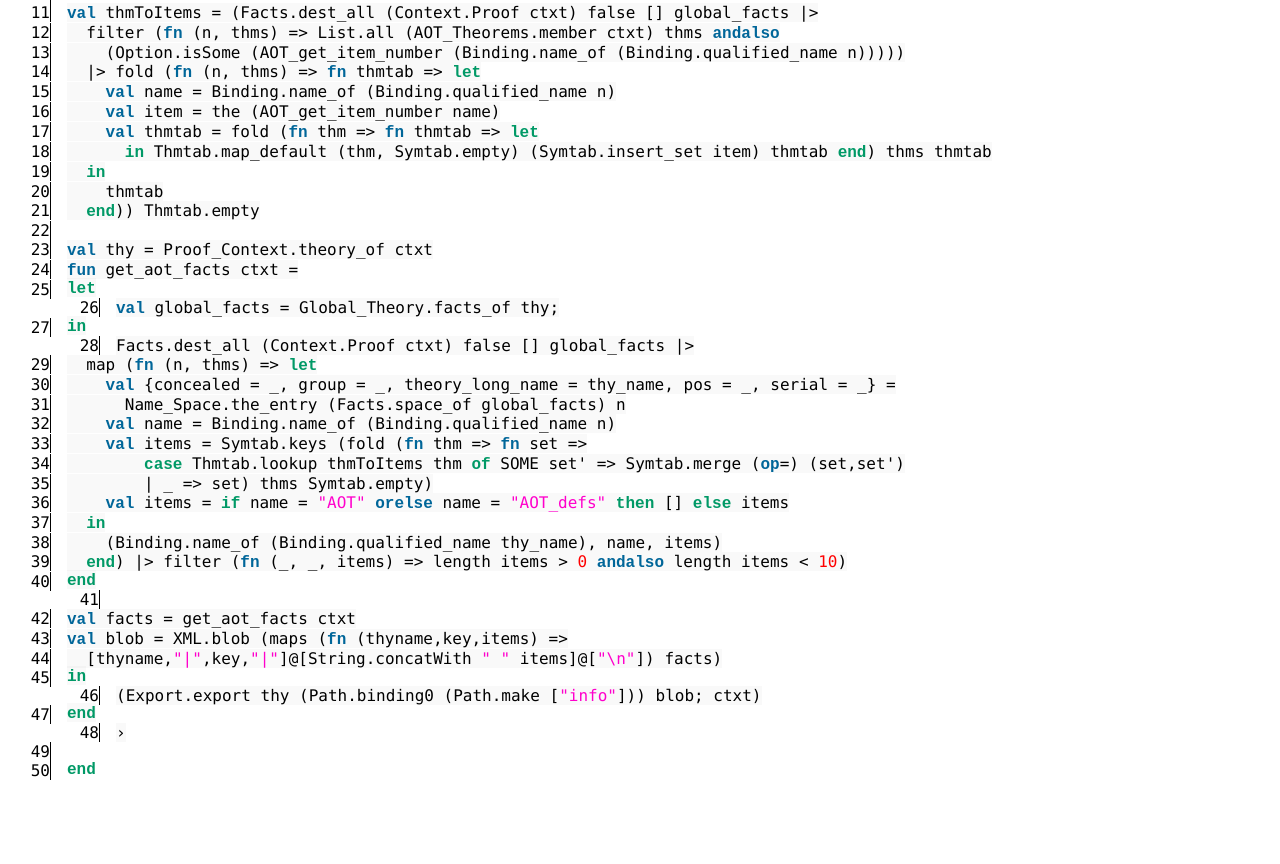
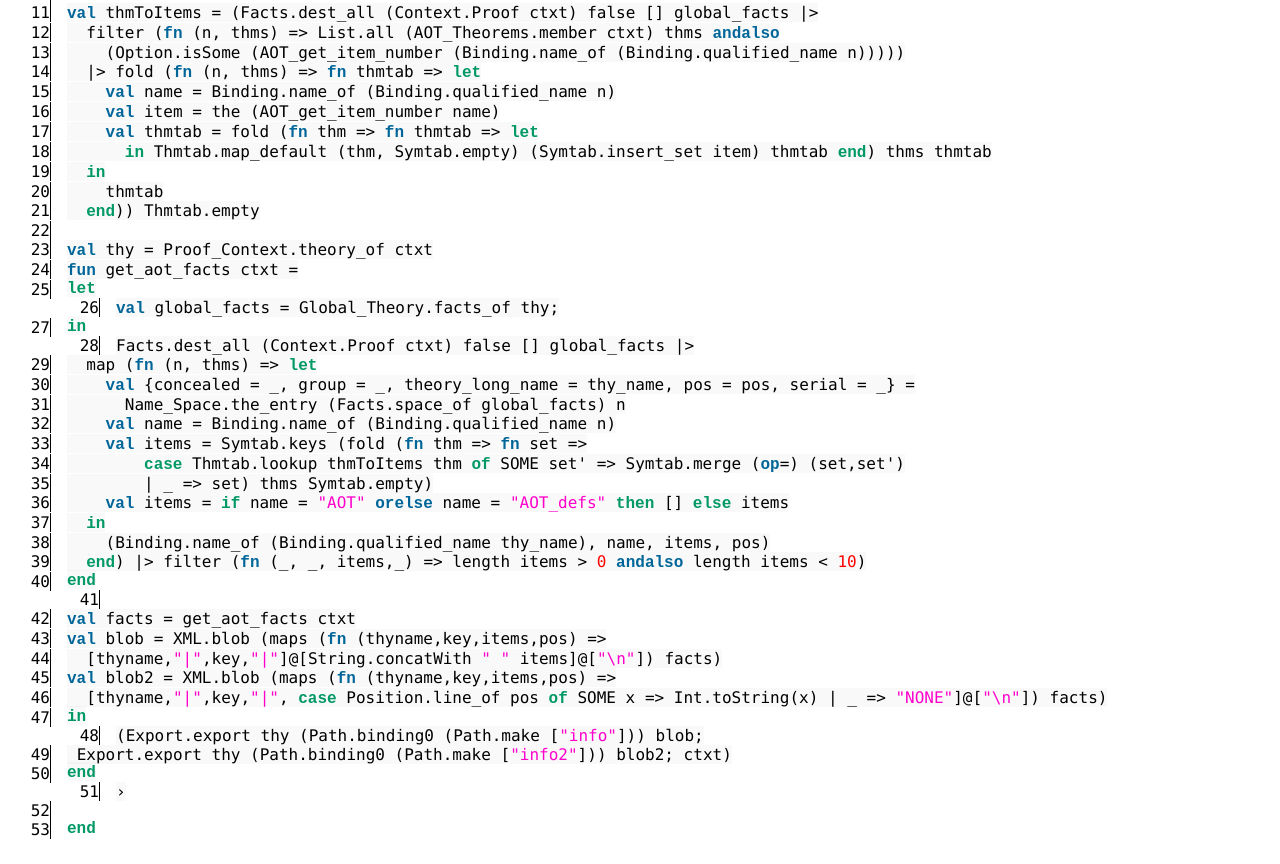
Before and after one commit to ekpyron/AOT, a plain HTML site: page ExportInfo.html in a window 1280 px wide. Shown: the part 281-1145 px from the top of the page. Before the commit the page ends 1086 px from the top, so only its background shows below. Drawn offline with Linux system fonts and the light colour scheme; a web font is replaced by a local one.

Commit message:
Deploying to gh-pages from @ ekpyron/AOT@0b37b01bf23013a36829ac8755730af9c34d17f5 🚀

```diff
--- a/ExportInfo.html
+++ b/ExportInfo.html
@@ -94,7 +94,7 @@ pre .linenumber span {
 <a name="L27" href="#L27"><span class="linenumber">27</span></a><span class="keyword2"><span class="keyword">in</span></span>
 <a name="L28" href="#L28"><span class="linenumber">28</span></a>Facts.dest_all <span class="main">(</span>Context.Proof <span class="entity">ctxt</span><span class="main">)</span> false <span class="main">[</span><span class="main">]</span> <span class="entity">global_facts</span> |&gt;
 <a name="L29" href="#L29"><span class="linenumber">29</span></a>  map <span class="main">(</span><span class="keyword1"><span class="keyword">fn</span></span> <span class="main">(</span><span class="entity">n</span><span class="main">,</span> <span class="entity">thms</span><span class="main">)</span> <span class="main">=&gt;</span> <span class="keyword2"><span class="keyword">let</span></span>
-<a name="L30" href="#L30"><span class="linenumber">30</span></a>    <span class="keyword1"><span class="keyword">val</span></span> <span class="main">{</span>concealed <span class="main">=</span> <span class="main">_</span><span class="main">,</span> group <span class="main">=</span> <span class="main">_</span><span class="main">,</span> theory_long_name <span class="main">=</span> <span class="entity">thy_name</span><span class="main">,</span> <span title="(491)">pos</span> <span class="main">=</span> <span class="main">_</span><span class="main">,</span> serial <span class="main">=</span> <span class="main">_</span><span class="main">}</span> <span class="main">=</span>
+<a name="L30" href="#L30"><span class="linenumber">30</span></a>    <span class="keyword1"><span class="keyword">val</span></span> <span class="main">{</span>concealed <span class="main">=</span> <span class="main">_</span><span class="main">,</span> group <span class="main">=</span> <span class="main">_</span><span class="main">,</span> theory_long_name <span class="main">=</span> <span class="entity">thy_name</span><span class="main">,</span> <span title="(491)">pos</span> <span class="main">=</span> <span class="entity"><span title="(491)">pos</span></span><span class="main">,</span> serial <span class="main">=</span> <span class="main">_</span><span class="main">}</span> <span class="main">=</span>
 <a name="L31" href="#L31"><span class="linenumber">31</span></a>      Name_Space.the_entry <span class="main">(</span>Facts.space_of <span class="entity">global_facts</span><span class="main">)</span> <span class="entity">n</span>
 <a name="L32" href="#L32"><span class="linenumber">32</span></a>    <span class="keyword1"><span class="keyword">val</span></span> <span class="entity">name</span> <span class="main">=</span> Binding.name_of <span class="main">(</span>Binding.qualified_name <span class="entity">n</span><span class="main">)</span>
 <a name="L33" href="#L33"><span class="linenumber">33</span></a>    <span class="keyword1"><span class="keyword">val</span></span> <span class="entity">items</span> <span class="main">=</span> Symtab.keys <span class="main">(</span>fold <span class="main">(</span><span class="keyword1"><span class="keyword">fn</span></span> <span class="entity">thm</span> <span class="main">=&gt;</span> <span class="keyword1"><span class="keyword">fn</span></span> <span class="entity">set</span> <span class="main">=&gt;</span>
@@ -102,19 +102,22 @@ pre .linenumber span {
 <a name="L35" href="#L35"><span class="linenumber">35</span></a>        <span class="main">|</span> <span class="main">_</span> <span class="main">=&gt;</span> <span class="entity">set</span><span class="main">)</span> <span class="entity">thms</span> Symtab.empty<span class="main">)</span>
 <a name="L36" href="#L36"><span class="linenumber">36</span></a>    <span class="keyword1"><span class="keyword">val</span></span> <span class="entity">items</span> <span class="main">=</span> <span class="keyword2"><span class="keyword">if</span></span> <span class="entity">name</span> <span class="main">=</span> <span class="inner_quoted">"AOT"</span> <span class="keyword1"><span class="keyword">orelse</span></span> <span class="entity">name</span> <span class="main">=</span> <span class="inner_quoted">"AOT_defs"</span> <span class="keyword2"><span class="keyword">then</span></span> <span class="main">[</span><span class="main">]</span> <span class="keyword2"><span class="keyword">else</span></span> <span class="entity">items</span>
 <a name="L37" href="#L37"><span class="linenumber">37</span></a>  <span class="keyword2"><span class="keyword">in</span></span>
-<a name="L38" href="#L38"><span class="linenumber">38</span></a>    <span class="main">(</span>Binding.name_of <span class="main">(</span>Binding.qualified_name <span class="entity">thy_name</span><span class="main">)</span><span class="main">,</span> <span class="entity">name</span><span class="main">,</span> <span class="entity">items</span><span class="main">)</span>
-<a name="L39" href="#L39"><span class="linenumber">39</span></a>  <span class="keyword2"><span class="keyword">end</span></span><span class="main">)</span> |&gt; filter <span class="main">(</span><span class="keyword1"><span class="keyword">fn</span></span> <span class="main">(</span><span class="main">_</span><span class="main">,</span> <span class="main">_</span><span class="main">,</span> <span class="entity">items</span><span class="main">)</span> <span class="main">=&gt;</span> length <span class="entity">items</span> &gt; <span class="inner_numeral">0</span> <span class="keyword1"><span class="keyword">andalso</span></span> length <span class="entity">items</span> &lt; <span class="inner_numeral">10</span><span class="main">)</span>
+<a name="L38" href="#L38"><span class="linenumber">38</span></a>    <span class="main">(</span>Binding.name_of <span class="main">(</span>Binding.qualified_name <span class="entity">thy_name</span><span class="main">)</span><span class="main">,</span> <span class="entity">name</span><span class="main">,</span> <span class="entity">items</span><span class="main">,</span> <span class="entity"><span title="(491)">pos</span></span><span class="main">)</span>
+<a name="L39" href="#L39"><span class="linenumber">39</span></a>  <span class="keyword2"><span class="keyword">end</span></span><span class="main">)</span> |&gt; filter <span class="main">(</span><span class="keyword1"><span class="keyword">fn</span></span> <span class="main">(</span><span class="main">_</span><span class="main">,</span> <span class="main">_</span><span class="main">,</span> <span class="entity">items</span><span class="main">,</span><span class="main">_</span><span class="main">)</span> <span class="main">=&gt;</span> length <span class="entity">items</span> &gt; <span class="inner_numeral">0</span> <span class="keyword1"><span class="keyword">andalso</span></span> length <span class="entity">items</span> &lt; <span class="inner_numeral">10</span><span class="main">)</span>
 <a name="L40" href="#L40"><span class="linenumber">40</span></a><span class="keyword2"><span class="keyword">end</span></span>
 <a name="L41" href="#L41"><span class="linenumber">41</span></a>
 <a name="L42" href="#L42"><span class="linenumber">42</span></a><span class="keyword1"><span class="keyword">val</span></span> <span class="entity">facts</span> <span class="main">=</span> <span class="entity">get_aot_facts</span> <span class="entity">ctxt</span>
-<a name="L43" href="#L43"><span class="linenumber">43</span></a><span class="keyword1"><span class="keyword">val</span></span> <span class="entity">blob</span> <span class="main">=</span> XML.blob <span class="main">(</span>maps <span class="main">(</span><span class="keyword1"><span class="keyword">fn</span></span> <span class="main">(</span><span class="entity">thyname</span><span class="main">,</span><span class="entity">key</span><span class="main">,</span><span class="entity">items</span><span class="main">)</span> <span class="main">=&gt;</span>
+<a name="L43" href="#L43"><span class="linenumber">43</span></a><span class="keyword1"><span class="keyword">val</span></span> <span class="entity">blob</span> <span class="main">=</span> XML.blob <span class="main">(</span>maps <span class="main">(</span><span class="keyword1"><span class="keyword">fn</span></span> <span class="main">(</span><span class="entity">thyname</span><span class="main">,</span><span class="entity">key</span><span class="main">,</span><span class="entity">items</span><span class="main">,</span><span class="entity"><span title="(491)">pos</span></span><span class="main">)</span> <span class="main">=&gt;</span>
 <a name="L44" href="#L44"><span class="linenumber">44</span></a>  <span class="main">[</span><span class="entity">thyname</span><span class="main">,</span><span class="inner_quoted">"|"</span><span class="main">,</span><span class="entity">key</span><span class="main">,</span><span class="inner_quoted">"|"</span><span class="main">]</span>@<span class="main">[</span>String.concatWith <span class="inner_quoted">" "</span> <span class="entity">items</span><span class="main">]</span>@<span class="main">[</span><span class="inner_quoted">"\n"</span><span class="main">]</span><span class="main">)</span> <span class="entity">facts</span><span class="main">)</span>
-<a name="L45" href="#L45"><span class="linenumber">45</span></a><span class="keyword2"><span class="keyword">in</span></span>
-<a name="L46" href="#L46"><span class="linenumber">46</span></a><span class="main">(</span>Export.export <span class="entity">thy</span> <span class="main">(</span>Path.binding0 <span class="main">(</span>Path.make <span class="main">[</span><span class="inner_quoted">"info"</span><span class="main">]</span><span class="main">)</span><span class="main">)</span> <span class="entity">blob</span><span class="main">;</span> <span class="entity">ctxt</span><span class="main">)</span>
-<a name="L47" href="#L47"><span class="linenumber">47</span></a><span class="keyword2"><span class="keyword">end</span></span>
-<a name="L48" href="#L48"><span class="linenumber">48</span></a>›</span>
-<a name="L49" href="#L49"><span class="linenumber">49</span></a>
-<a name="L50" href="#L50"><span class="linenumber">50</span></a><span class="keyword2"><span class="keyword">end</span></span></pre>
+<a name="L45" href="#L45"><span class="linenumber">45</span></a><span class="keyword1"><span class="keyword">val</span></span> <span class="entity">blob2</span> <span class="main">=</span> XML.blob <span class="main">(</span>maps <span class="main">(</span><span class="keyword1"><span class="keyword">fn</span></span> <span class="main">(</span><span class="entity">thyname</span><span class="main">,</span><span class="entity">key</span><span class="main">,</span><span class="entity">items</span><span class="main">,</span><span class="entity"><span title="(491)">pos</span></span><span class="main">)</span> <span class="main">=&gt;</span>
+<a name="L46" href="#L46"><span class="linenumber">46</span></a>  <span class="main">[</span><span class="entity">thyname</span><span class="main">,</span><span class="inner_quoted">"|"</span><span class="main">,</span><span class="entity">key</span><span class="main">,</span><span class="inner_quoted">"|"</span><span class="main">,</span> <span class="keyword2"><span class="keyword">case</span></span> Position.line_of <span class="entity"><span title="(491)">pos</span></span> <span class="keyword2"><span class="keyword">of</span></span> SOME <span class="entity">x</span> <span class="main">=&gt;</span> Int.toString<span class="main">(</span><span class="entity">x</span><span class="main">)</span> <span class="main">|</span> <span class="main">_</span> <span class="main">=&gt;</span> <span class="inner_quoted">"NONE"</span><span class="main">]</span>@<span class="main">[</span><span class="inner_quoted">"\n"</span><span class="main">]</span><span class="main">)</span> <span class="entity">facts</span><span class="main">)</span>
+<a name="L47" href="#L47"><span class="linenumber">47</span></a><span class="keyword2"><span class="keyword">in</span></span>
+<a name="L48" href="#L48"><span class="linenumber">48</span></a><span class="main">(</span>Export.export <span class="entity">thy</span> <span class="main">(</span>Path.binding0 <span class="main">(</span>Path.make <span class="main">[</span><span class="inner_quoted">"info"</span><span class="main">]</span><span class="main">)</span><span class="main">)</span> <span class="entity">blob</span><span class="main">;</span>
+<a name="L49" href="#L49"><span class="linenumber">49</span></a> Export.export <span class="entity">thy</span> <span class="main">(</span>Path.binding0 <span class="main">(</span>Path.make <span class="main">[</span><span class="inner_quoted">"info2"</span><span class="main">]</span><span class="main">)</span><span class="main">)</span> <span class="entity">blob2</span><span class="main">;</span> <span class="entity">ctxt</span><span class="main">)</span>
+<a name="L50" href="#L50"><span class="linenumber">50</span></a><span class="keyword2"><span class="keyword">end</span></span>
+<a name="L51" href="#L51"><span class="linenumber">51</span></a>›</span>
+<a name="L52" href="#L52"><span class="linenumber">52</span></a>
+<a name="L53" href="#L53"><span class="linenumber">53</span></a><span class="keyword2"><span class="keyword">end</span></span></pre>
 </body>
 
 </html>
```
Also changed, not shown: 1 other file.
